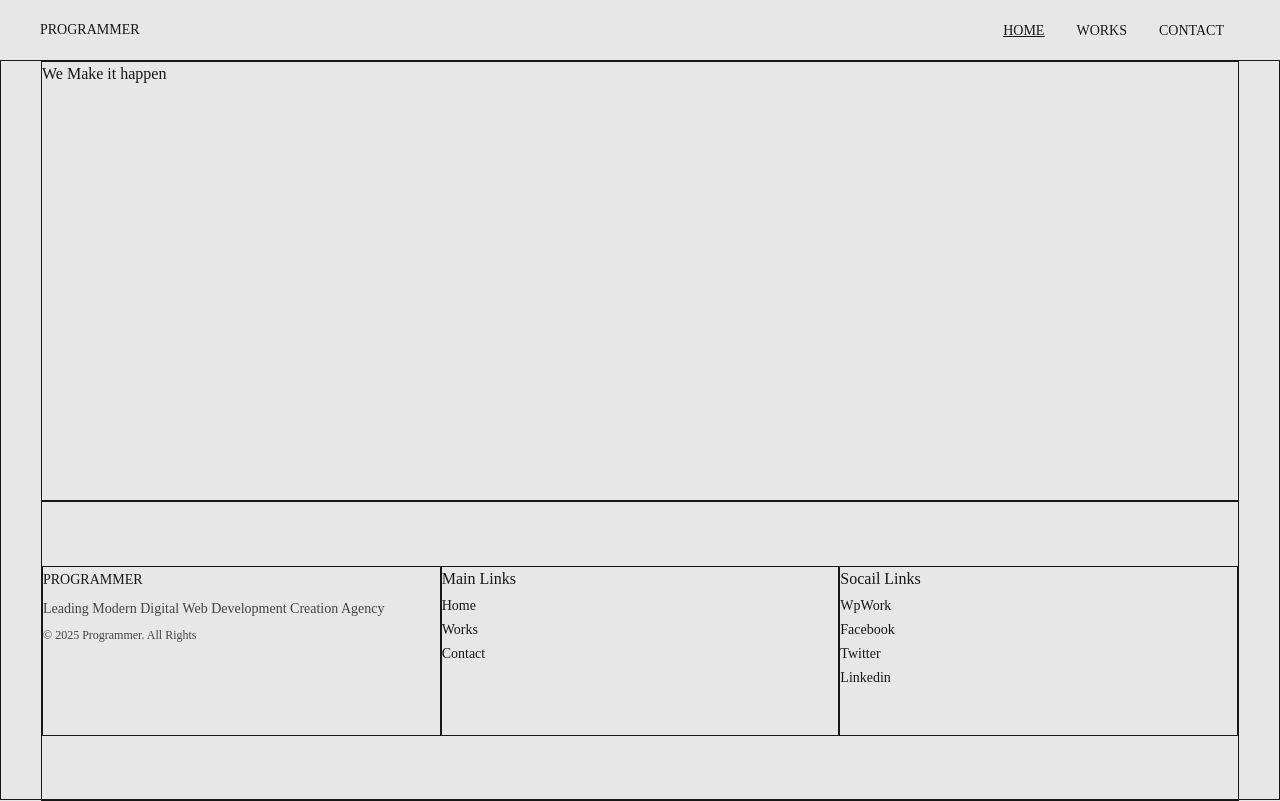
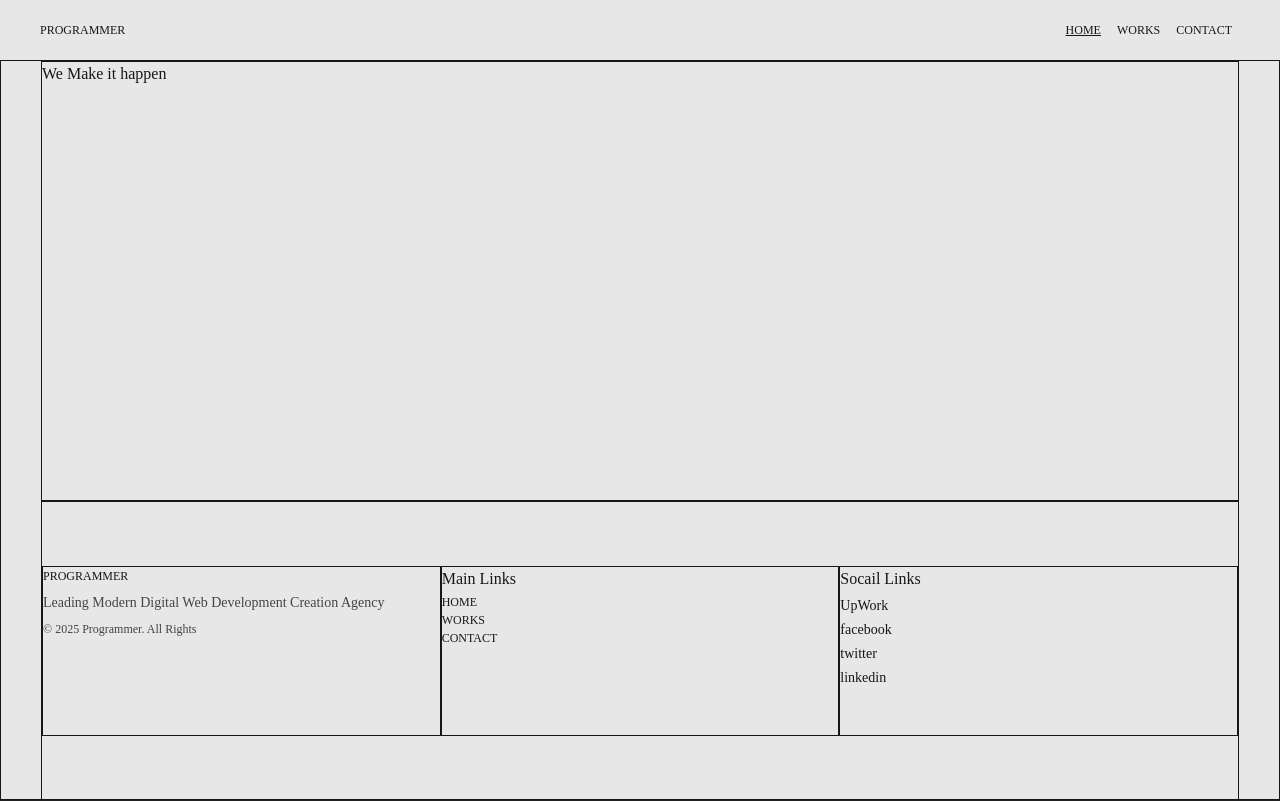
Before and after one commit to Abdu11ahAhmed/react-portfolio, a Next.js app: page / in a window 1280 px wide. Built offline with nearby package versions, Linux system fonts and the light colour scheme.

Commit message:
adding routing transitions

```diff
--- a/app/compnonents/Footer/Footer.js
+++ b/app/compnonents/Footer/Footer.js
@@ -1,18 +1,17 @@
 "use client";
 import Link from "next/link";
+import TransitionLink from "../Navbar/TransitionLink";
 
 function Footer() {
     let footerLinks = ["works", "contact"];
     let logo = "Programmer";
-    let footerSocail = ["wpWork", "facebook", "twitter", "linkedin"];
+    let footerSocail = ["UpWork", "facebook", "twitter", "linkedin"];
 
     return (
         <>
             <footer className="h-[300px] border  grid grid-cols-3 py-16">
                 <div className="logo border">
-                    <Link href="/" className="uppercase text-sm">
-                        {logo}
-                    </Link>
+                    <TransitionLink href="/" label={logo} />
                     <p className="py-2 pr-2 text-sm">
                         Leading Modern Digital Web Development Creation Agency
                     </p>
@@ -23,18 +22,11 @@ function Footer() {
                 <ul id="links" className="border">
                     <h2 className="pb-0.5">Main Links</h2>
                     <li key="Home">
-                        <Link className="py-1 text-sm" href="/">
-                            Home
-                        </Link>
+                        <TransitionLink href="/" label="Home" />
                     </li>
                     {footerLinks.map((link) => (
                         <li key={link}>
-                            <Link
-                                className=" capitalize py-1 text-sm"
-                                href={`/${link}`}
-                            >
-                                {link}
-                            </Link>
+                            <TransitionLink href={`/${link}`} label={link} />
                         </li>
                     ))}
                 </ul>
@@ -42,10 +34,7 @@ function Footer() {
                     <h2 className="pb-0.5">Socail Links</h2>
                     {footerSocail.map((link) => (
                         <li key={link}>
-                            <Link
-                                className=" capitalize py-1 text-sm"
-                                href={`/${link}`}
-                            >
+                            <Link className="py-1 text-sm" href={`/${link}`}>
                                 {link}
                             </Link>
                         </li>
--- a/app/compnonents/Navbar/Navbar.js
+++ b/app/compnonents/Navbar/Navbar.js
@@ -1,5 +1,5 @@
 "use client";
-import Link from "next/link";
+import TransitionLink from "./TransitionLink";
 import { usePathname } from "next/navigation";
 
 function Navbar() {
@@ -14,28 +14,24 @@ function Navbar() {
     return (
         <>
             <nav className="h-[7.5vh] flex items-center justify-between px-[20px] xl:px-[40px] 2xl:px-[100px]">
-                <Link href="/" className="uppercase text-sm">
-                    {logo}
-                </Link>
+                <TransitionLink href="/" label={logo} className="bg-red-400" />
                 <ul className="flex">
-                    <li key="Home" className={isActive("/") ? "active" : ""}>
-                        <Link className="px-4 py-1 uppercase text-sm" href="/">
-                            Home
-                        </Link>
+                    <li
+                        key="Home"
+                        className={isActive("/") ? "underline px-2" : "px-2"}
+                    >
+                        <TransitionLink href="/" label="Home" />
                     </li>
                     {NavLinks.map((link) => {
                         let href = `/${link.toLowerCase()}`;
                         return (
                             <li
                                 key={link}
-                                className={isActive(href) ? "active" : ""}
+                                className={
+                                    isActive(href) ? "underline px-2" : "px-2"
+                                }
                             >
-                                <Link
-                                    className="px-4 py-1 uppercase text-sm"
-                                    href={href}
-                                >
-                                    {link}
-                                </Link>
+                                <TransitionLink href={link} label={link} />
                             </li>
                         );
                     })}
--- /dev/null
+++ b/app/compnonents/Navbar/TransitionLink.tsx
@@ -0,0 +1,31 @@
+"use client";
+import { usePathname, useRouter } from "next/navigation";
+import { animatePageOut } from "../../../utils/animation";
+
+interface Props {
+    href: string;
+    label: string;
+}
+
+const TransitionLink = ({ href, label }: Props) => {
+    const router = useRouter();
+    const pathname = usePathname();
+
+    const handleClick = () => {
+        if (pathname !== href) {
+            animatePageOut(href, router);
+        }
+    };
+
+
+    return (
+        <div
+            className="uppercase text-[12px] cursor-pointer"
+            onClick={handleClick}
+        >
+            {label}
+        </div>
+    );
+};
+
+export default TransitionLink;
--- a/app/styles/globals.css
+++ b/app/styles/globals.css
@@ -20,6 +20,3 @@ body {
 p{
     color: #444444;
 }
-nav ul li.active{
-    text-decoration: underline;
-}
--- /dev/null
+++ b/app/template.tsx
@@ -0,0 +1,19 @@
+"use client";
+
+import { animationFadeIn } from "@/utils/animation";
+import { useEffect } from "react";
+
+export default function Template({ children }: { children: React.ReactNode }) {
+    useEffect(() => {
+        animationFadeIn();
+    }, []);
+    return (
+        <div>
+            <div
+                id="banner-1"
+                className="min-h-screen bg-[#212121] z-10 fixed top-0 left-0 w-full"
+            ></div>
+            {children}
+        </div>
+    );
+}
--- /dev/null
+++ b/style.css
@@ -0,0 +1,3 @@
+body{
+    transition: cubic-bezier(0.075, 0.82, 0.165, 1);
+}
--- /dev/null
+++ b/utils/animation.ts
@@ -0,0 +1,33 @@
+import gsap from "gsap";
+import { AppRouterInstance } from "next/dist/shared/lib/app-router-context.shared-runtime";
+
+export const animationFadeIn = () => {
+    const banner1 = document.getElementById("banner-1");
+
+    if (banner1) {
+        const tl = gsap.timeline();
+
+        tl.set([banner1], {
+            yPercent: 0,
+        }).to([banner1], {
+            yPercent: 100,
+        });
+    }
+};
+
+export const animatePageOut = (href: string, router: AppRouterInstance) => {
+    const banner1 = document.getElementById("banner-1");
+
+    if (banner1) {
+        const tl = gsap.timeline();
+
+        tl.set([banner1], {
+            yPercent: -100,
+        }).to([banner1], {
+            yPercent: 0,
+            onComplete: () => {
+                router.push(href);
+            },
+        });
+    }
+};
```
Also changed, not shown: package.json (+7 -6 lines), tsconfig.json (+8 -1 lines), 1 other file (tests, documents, lock files or other folders).
